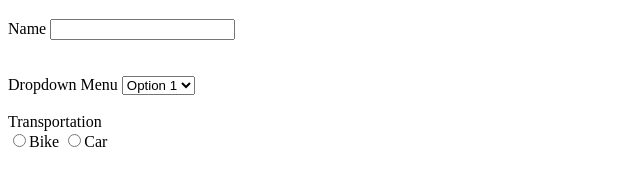
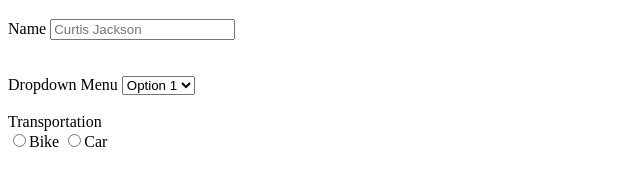
Before and after one commit to Tomcariddi546/p4, a plain HTML site: page contact.html in a window 1280 px wide. Shown: the part 992-1180 px from the top of the page, 0-640 px from the left. Drawn offline with Linux system fonts and the light colour scheme.

Commit message:
added suggestion for name

```diff
--- a/contact.html
+++ b/contact.html
@@ -16,7 +16,7 @@
 	<iframe src="https://www.google.com/maps/embed?pb=!1m18!1m12!1m3!1d48398.13541185942!2d-73.82685089241289!3d40.69856415919359!2m3!1f0!2f0!3f0!3m2!1i1024!2i768!4f13.1!3m3!1m2!1s0x89c261262cc32f31%3A0xc7b26ba62f82a566!2sJamaica%2C+Queens%2C+NY!5e0!3m2!1sen!2sus!4v1516890567440" width="600" height="450" frameborder="0" style="border:0" allowfullscreen></iframe> <br>
 	<img src="pics/fifty.jpg"><br> <br>
 	<form> <label for="name"> Name</label>
-		<input type="text" name><br> <br> <br> Dropdown Menu
+		<input type="text" name placeholder="Curtis Jackson"><br> <br> <br> Dropdown Menu
 		<select name="dropdown">Dropdown Menu
 					<option value="op1">Option 1</option><br>
 					<option value="op2">Option 2</option><br>
```
